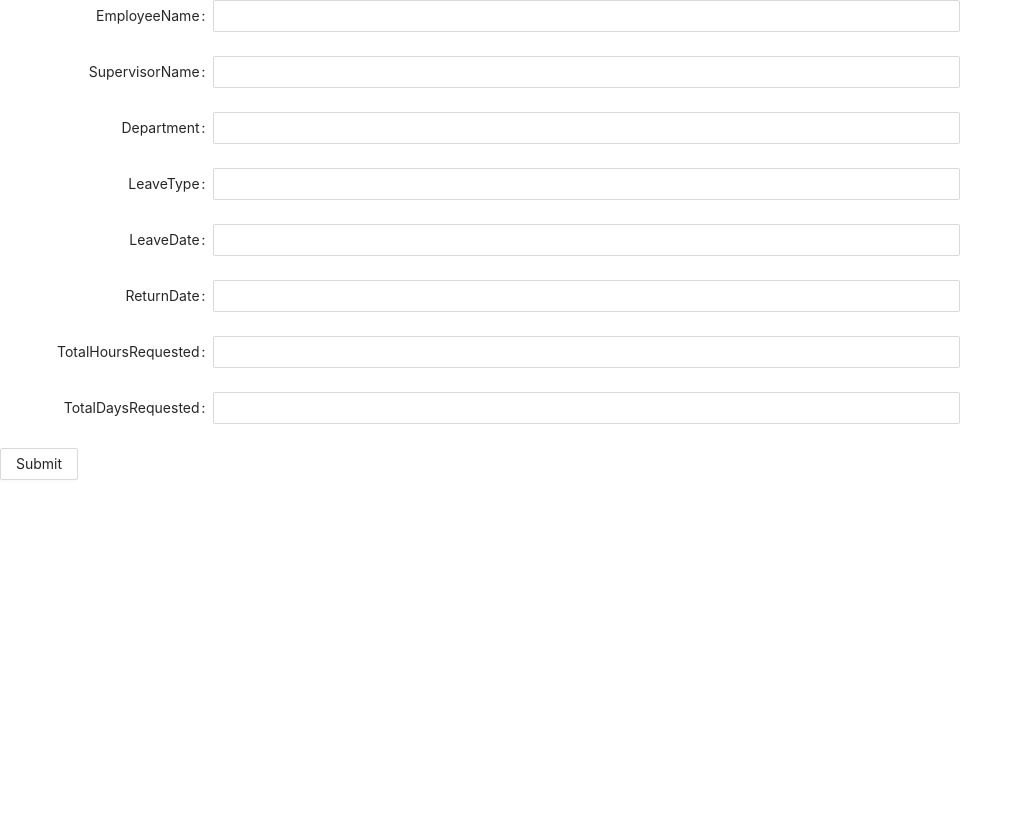
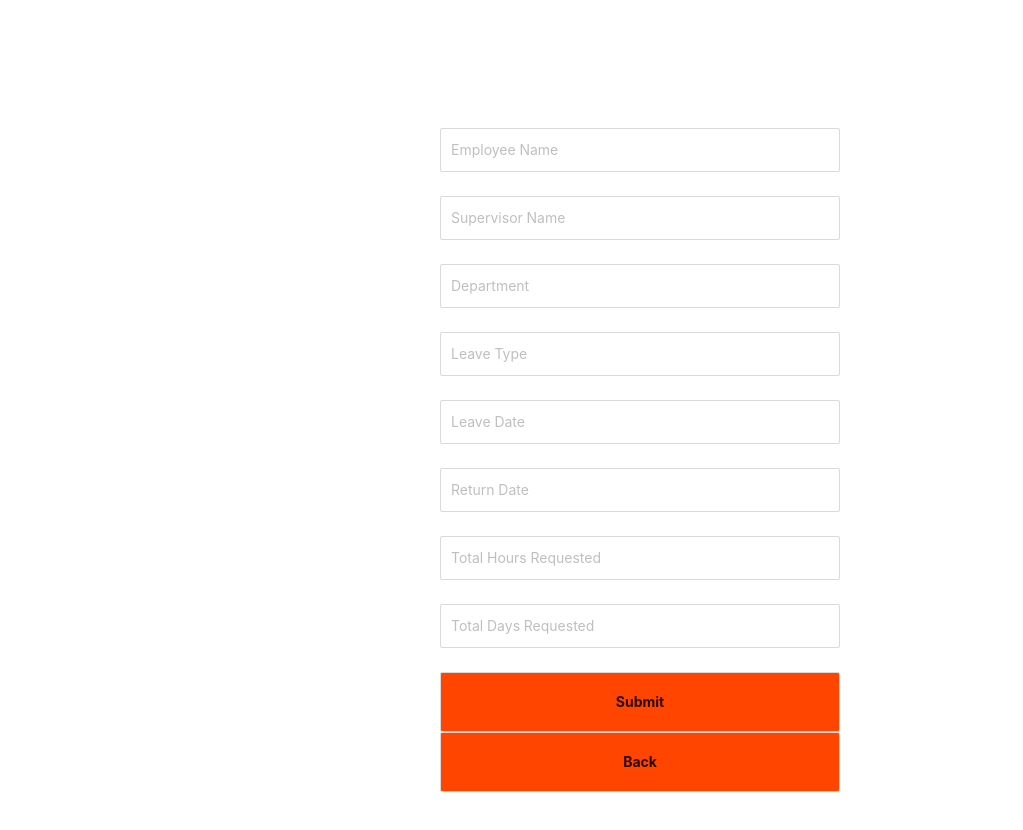
Before and after one commit to Parul-Nangia/Project-Ecommerce, a React (Create React App) app: page /leaveform in a window 1280 px wide. Shown: the top 830 px of the page, without its empty margins (0-1023 px from the left). Before the commit the page ends 800 px from the top, so only its background shows below. Built offline with nearby package versions, Linux system fonts and the light colour scheme.

Commit message:
leaveform change

```diff
--- a/package.json
+++ b/package.json
@@ -21,6 +21,7 @@
     "react-icons": "^4.4.0",
     "react-router-dom": "^6.4.0",
     "react-scripts": "^5.0.1",
+    "rechart": "^0.0.1",
     "recharts": "^2.1.14",
     "web-vitals": "^2.1.4"
   },
--- a/src/components/LeaveForm.js
+++ b/src/components/LeaveForm.js
@@ -1,20 +1,36 @@
+import React , {useState} from 'react'
+import { Form, Input , Button , Row} from 'antd';
+import axios from 'axios';
+import { makeStyles } from "@material-ui/core";
+import { useNavigate} from "react-router-dom"
+const useStyles = makeStyles({
 
-import React, { useState } from 'react';
-import axios from 'axios';
-import { Form, Input, Button } from 'antd';
-    // const { Option } = Select;
+  frmItem: {
+    padding:"10px",
+    width:"50vh"
+
+  },
 
 
+
+btnCenter: {
+  padding:"10px",
+  width:"50vh",
+  height:"60px",
+  fontWeight:"bold",
+  backgroundColor:"#FF4500",
+  "&:hover": {
+    borderRadius: 4,
+    backgroundColor: "white",
+    color:"black"
+  },
+},
+})
 const LeaveForm = () => {
+  const classes = useStyles();
+  const navigate = useNavigate()
+
   const url = "http://localhost:1999/leave"
-
-  const [componentSize, setComponentSize] = useState('default');
-
-  const onFormLayoutChange = ({ size }) => {
-    setComponentSize(size);
-  };
-
-
   const [data, setData] = useState({
           EmployeeName: "",
           SupervisorName: "",
@@ -53,74 +69,65 @@ const LeaveForm = () => {
 
          }
 
-    return (
-      <div>
-     <Form
-    labelCol={{
-      span: 4,
-    }}
-    wrapperCol={{
-      span: 14,
-    }}
-    layout="horizontal"
-    initialValues={{
-      size: componentSize,
-    }}
-    onValuesChange={onFormLayoutChange}
-    size={componentSize}
-  >
+         function handleClick() {
+          navigate("/dashboard")
+           }
 
 
 
 
-    <Form.Item label="EmployeeName">
 
-      <Input onChange = {(e)=> handle(e)} value= {data.EmployeeName}  id="EmployeeName" />
+  return (
+    <>
+
+    <Row justify="center" style={{ padding: "10%" }}>
+
+  <Form >
+
+
+  <Form.Item rules={[{ required: true }]} >
+    <Input onChange = {(e)=> handle(e)} value= {data.EmployeeName}  id="EmployeeName"  placeholder="Employee Name" className={classes.frmItem}  />
   </Form.Item>
 
-      <Form.Item label="SupervisorName">
-
-      <Input onChange = {(e)=> handle(e)} value= {data.SupervisorName }  id="SupervisorName"/>
+  <Form.Item rules={[{ required: true }]} >
+    <Input  onChange = {(e)=> handle(e)} value= {data.SupervisorName }  id="SupervisorName" placeholder="Supervisor Name" className={classes.frmItem}  />
   </Form.Item>
 
-      <Form.Item label="Department" >
-
-      <Input onChange = {(e)=> handle(e)}  value= {data.Department} id="Department"/>
+  <Form.Item rules={[{ required: true }]} >
+    <Input  onChange = {(e)=> handle(e)}  value= {data.Department} id="Department"  placeholder="Department" className={classes.frmItem}  />
   </Form.Item>
 
-
-      <Form.Item label="LeaveType" >
-
-       <Input onChange = {(e)=> handle(e)}  value= {data.LeaveType} id="LeaveType"/>
+  <Form.Item rules={[{ required: true }]}>
+    <Input onChange = {(e)=> handle(e)}  value= {data.LeaveType} id="LeaveType" placeholder="Leave Type"  className={classes.frmItem} />
   </Form.Item>
 
+  <Form.Item rules={[{ required: true }]}>
+    <Input  onChange = {(e)=> handle(e)} value= {data.LeaveDate} id="LeaveDate" type="calendar" placeholder="Leave Date" className={classes.frmItem} />
+  </Form.Item>
 
-      <Form.Item label="LeaveDate" >
-      <Input onChange = {(e)=> handle(e)} value= {data.LeaveDate} id="LeaveDate" type="calendar"/>
+  <Form.Item rules={[{ required: true }]}>
+    <Input  onChange = {(e)=> handle(e)} value= {data.ReturnDate} id="ReturnDate" type="calendar" placeholder="Return Date" className={classes.frmItem} />
+  </Form.Item>
+
+  <Form.Item rules={[{ required: true }]}>
+    <Input onChange = {(e)=> handle(e)} value= {data.TotalHoursRequested} id="TotalHoursRequested" type="number" placeholder="Total Hours Requested"  className={classes.frmItem} />
+  </Form.Item>
+
+  <Form.Item rules={[{ required: true}]}>
+    <Input onChange = {(e)=> handle(e)}  value= {data.TotalDaysRequested}  id="TotalDaysRequested"  type="number"  placeholder="Total Days Requested"  className={classes.frmItem} />
 
   </Form.Item>
-      <Form.Item label="ReturnDate" >
-      <Input onChange = {(e)=> handle(e)} value= {data.ReturnDate} id="ReturnDate" type="calendar"/>
+  <Form.Item>
 
+    <Button htmlType="submit" onclick= {(e)=> Submit(data)} className={classes.btnCenter}>Submit</Button><br />
+    <Button onclick={handleClick} className={classes.btnCenter}>Back</Button><br />
   </Form.Item>
+</Form>
+</Row>
 
-      <Form.Item label="TotalHoursRequested" >
-      <Input onChange = {(e)=> handle(e)} value= {data.TotalHoursRequested} id="TotalHoursRequested" type="number" />
 
-      </Form.Item>
-
-      <Form.Item label="TotalDaysRequested">
-      <Input onChange = {(e)=> handle(e)}  value= {data.TotalDaysRequested}  id="TotalDaysRequested"  type="number"  />
-
-      </Form.Item>
-
-     {/* <Button onclick= {(e)=> Submit(data)}> Submit </Button> */}
-     <Button onClick={Submit}>Submit</Button>
-
-     </Form>
-     </div>
-
-  );
+    </>
+  )
 }
 
-      export default LeaveForm;
+export default LeaveForm
```
Also changed, not shown: src/components/Chart.js (line endings or trailing spaces), 1 other file (tests, documents, lock files or other folders). Lines whose indentation alone changed are shown as unchanged.
